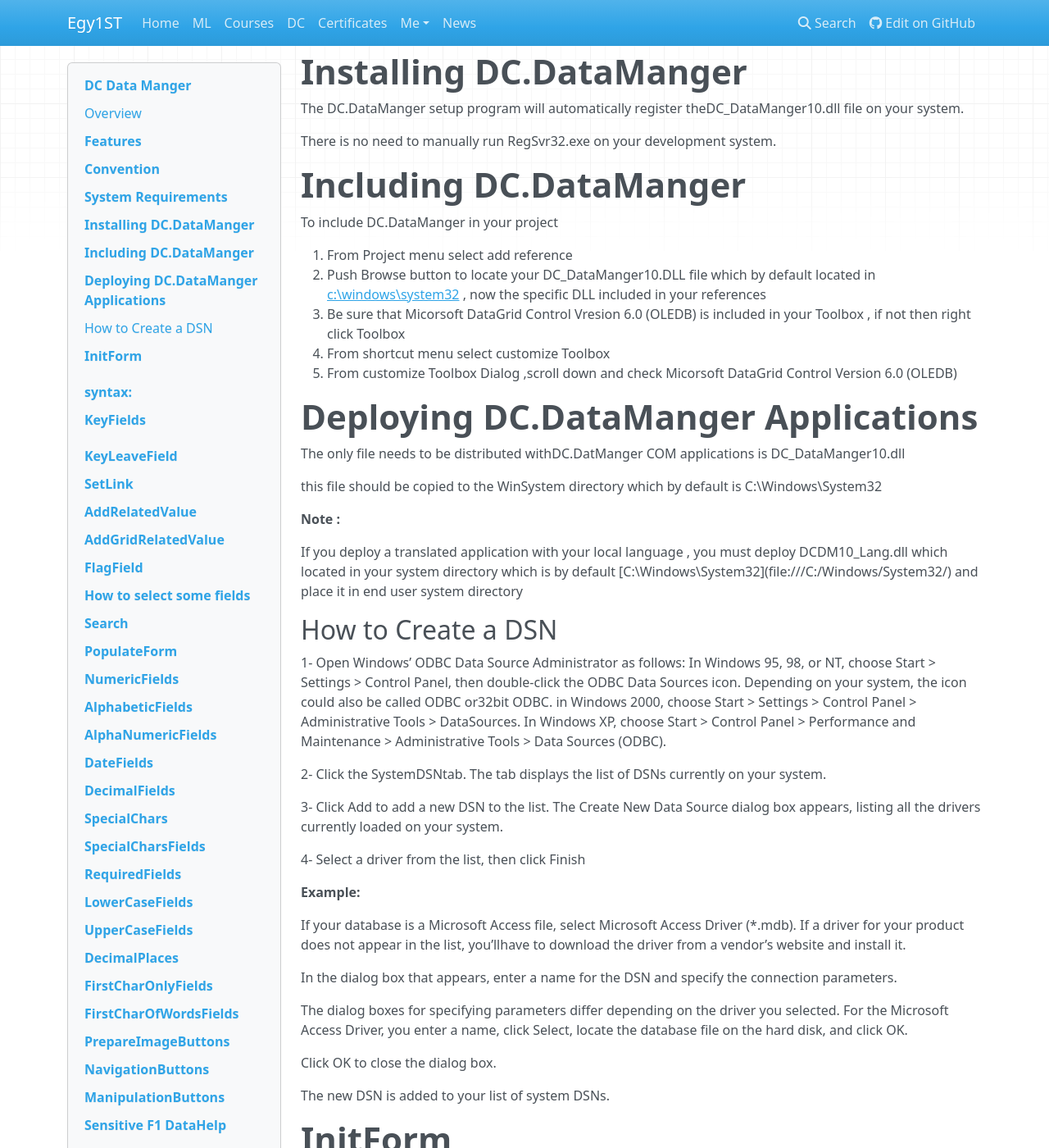
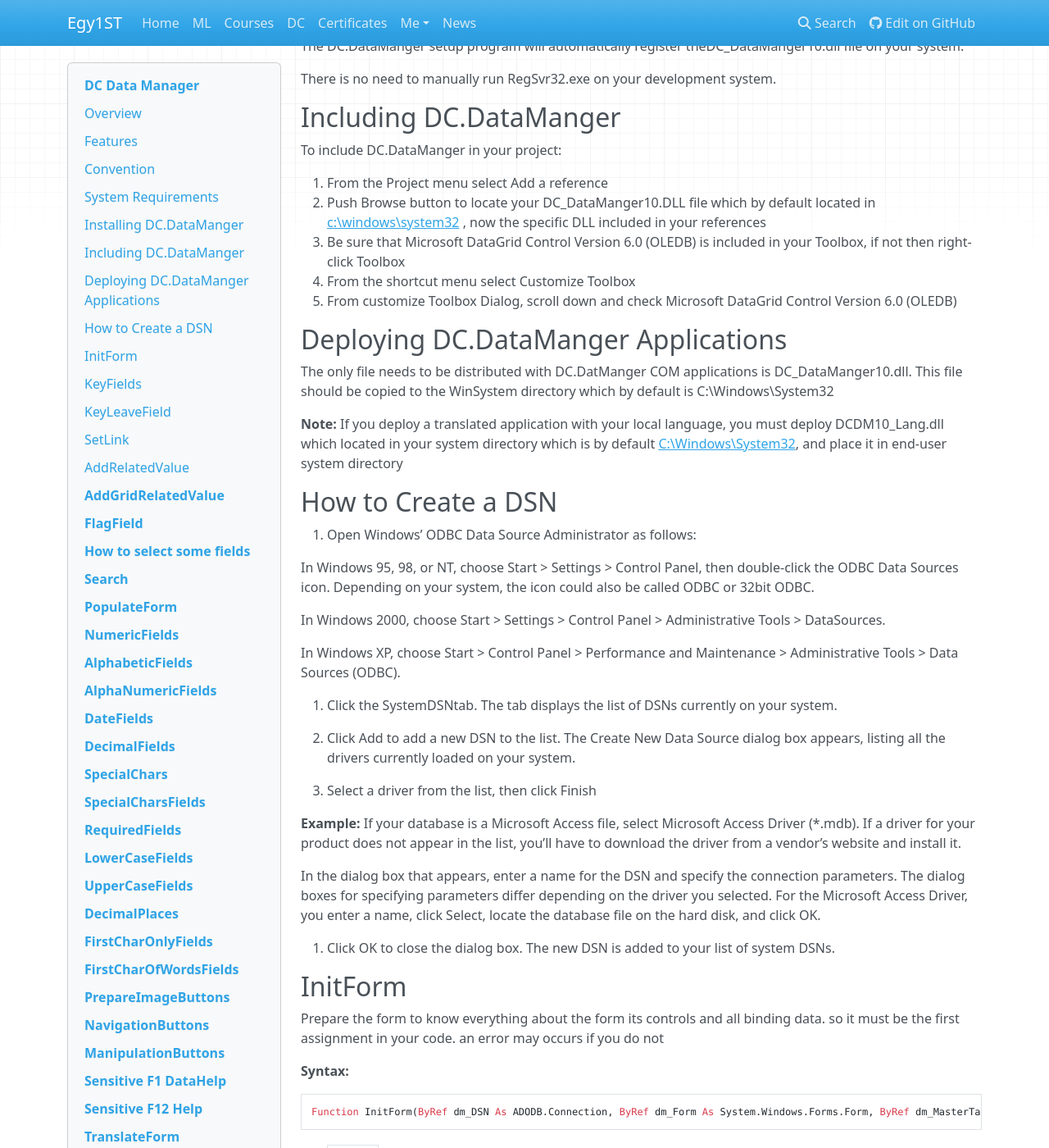
Before and after one commit to egy1st/zerobytes-mkdocs, an MkDocs documentation site: the page built from docs/dc/data-manager/index.md, in a window 1280 px wide and 1400 px high, scrolled down 2022 px. Shown: the whole window at 82% size. Built offline with MkDocs 1.6.1, drawn with Linux system fonts in a browser that asks for light colours; nearby versions of some CDN libraries; some of the changed text lies outside the part shown.

Commit message:
Update index.md

````diff
--- a/docs/dc/data-manager/index.md
+++ b/docs/dc/data-manager/index.md
@@ -1,41 +1,41 @@
-DC Data Manger
-=================
+# DC Data Manager
 
-Overview
----------
+## Overview
 
-DC.DataManger is a high-performance COM-based environments such as Visual Basic, Visual C++ , it is only 80 KB DLL , so enjoy speed performance.
+DC.DataManger is a high-performance COM-based environment such as Visual Basic, and Visual C++, It is only 80 KB DLL, so enjoy speed performance.
 
-DC.DataManger class has all the magic ,imaginary and incredible features you can find any where in the market.
+DC.DataManger class has all the magic, imaginary, and incredible features you can find anywhere in the market.
 
 DC.DataManger is an enhanced class that handles all aspects required with a data form (including single form and master-details form).
 
-DC.DataManger class handles all the events required that you rarely need few lines of additional programming code.
+DC.DataManger class handles all the events required and you rarely need a few lines of additional programming code.
 
-DC.DataManger class is the best decision for software companieswhich needs programming on no time or companies depends on novice programmers .
+DC.DataManger class is the best decision for software companies that need programming in no time or companies that depend on novice programmers.
 
-EgyFirst has done a lot of work for you. You define few methods and properties of DC.DataManger classand wedo the rest.
+EgyFirst has done a lot of work for you. You define a few methods and properties of DC.DataManger classand wedo the rest.
 
-# **Features**
-Few Lines to add in your Form\_Load event and you will get full control over your form and all included (TextBox - Lables-Buttons-Grid-Recordset) and all related events (Leave-paint-Keypress-AfterColEdit-OnAddNew-Click-MouseEnter-MouseLeave-MouseDown-Enter)
+## Features
 
-**You can:**
+Few Lines to add in your Form_Load event and you will get full control over your form and all included (TextBox - Lables-Buttons-Grid-Recordset) and all related events (Leave-paint-Keypress-AfterColEdit-OnAddNew-Click-MouseEnter-MouseLeave-MouseDown-Enter)
 
-- Navigate first ,previous , next and last
-- Add new records ,edit it ,save it , or delete it
-- Retrieve related names to your fields code
-- Trigger sensitive DataHelp to select fromby pressing F1
+You can:
+
+- Navigate first ,previous, next, and last
+- Add new records,edit it , save it , or delete it
+- Retrieve related names to your field code
+- Trigger sensitive DataHelp to select from pressing F1
 - Trigger sensitive Help by pressing F12
-- Validate your entry by restrict it to predefined type(Numeric-Alphabetic-AlphaNumeric-Date-Decimal) or to your defined characters
+- Validate your entry by restricting it to a predefined type(Numeric-Alphabetic-AlphaNumeric-Date-Decimal) or to your defined characters
 - Notify you with red forecolor if your entry is not proper
-- Format data by define decimal places for numeric entry , or define letter case for charactes entry
+- Format data by defining decimal places for numeric entry, or defining letter case for character entry
 - Change button image according to mouse movement or focus change
-- Support MultiLanguage Application , by populate form labels with predefined translation automatically
-- Support Eastern Language , we support right to left application by changing alignment to right and orientation by flip form horizontally 180
-- Enable you navigate through controls with Return key as with tab key
+- Support MultiLanguage Application , by populating form labels with predefined translation automatically
+- Support Eastern Language, we support right-left application by changing alignment to right and orientation by flipping form horizontally 180
+- Enable you to navigate through controls with the Return key as with the tab key
 
 **Example:**
 
+```
 dm.[InitForm](#chmtopic10)(CN, Me, oMaster, AxDataGrid1, oDetails)
 
 dm.[PrepareImageButtons](#chmtopic33)(aImage, "C:\DataManage\Icons\", False)
@@ -61,187 +61,175 @@
 dm.[DateFields](#chmtopic23)("OrderDate")
 
 dm.[PopulateForm](#chmtopic19)(Me, oMaster, AxDataGrid1, oDetails)
+```
 
-after this few lines you will get full automated controling on your form without any additional code to write , it is incredible !
+after these few lines, you will get full automated control on your form without any additional code to write, it is incredible!
 
 
-# **Convention**
+## Convention
 
-There are Two Rules you must know about DC.DataManger
+There are two Rules you must know about DC.DataManger
 
-1. Textbox Controls which located in your data form must have the same names as their Fields names in related table and Columns Controls which involved in your datagrid must have the same names as their Fields names in related table for details
-1. Textbox Controls which located in your data form and not have related Field in related table must begin with "x" or "X" character , you can not name related Textbox Control with "X" or "x" prefix
+1. Textbox Controls which are located in your data form must have the same names as their field names in the related table and Columns Controls which are involved in your datagrid must have the same names as their field names in the related table for details
+2. Textbox Controls located in your data form and not have related Fields in the related table must begin with "x" or "X" character, you can not name related Textbox Controls with "X" or "x" prefix
+
+## System Requirements
+
+DC.DataMangerruns as a COM class for Developing with Visual Basic.Net under Microsoft Windows 98/NT/ 2000 or Windows XP.
+
+## Installing DC.DataManger
+
+The DC.DataManger setup program will automatically register theDC_DataManger10.dll file on your system.
+
+There is no need to manually run RegSvr32.exe on your development system.
+
+## Including DC.DataManger
+
+To include DC.DataManger in your project:
+
+1. From the Project menu select Add a reference
+2. Push Browse button to locate your DC_DataManger10.DLL file which by default located in [c:\windows\system32](file:///c:/windows/system32) , now the specific DLL included in your references
+3. Be sure that Microsoft DataGrid Control Version 6.0 (OLEDB) is included in your Toolbox, if not then right-click Toolbox
+4. From the shortcut menu select Customize Toolbox
+5. From customize Toolbox Dialog, scroll down and check Microsoft DataGrid Control Version 6.0 (OLEDB)
 
 
+## Deploying DC.DataManger Applications
+
+The only file needs to be distributed with DC.DatManger COM applications is DC_DataManger10.dll. This file should be copied to the WinSystem directory which by default is C:\Windows\System32
+
+**Note:** If you deploy a translated application with your local language, you must deploy DCDM10_Lang.dll which located in your system directory which is by default [C:\Windows\System32](file:///C:/Windows/System32/), and place it in end-user system directory
+
+## How to Create a DSN
+
+1. Open Windows’ ODBC Data Source Administrator as follows:
+
+   In Windows 95, 98, or NT, choose Start > Settings > Control Panel, then double-click the ODBC Data Sources icon. Depending on your system, the icon could also be called ODBC or 32bit ODBC.
+
+   In Windows 2000, choose Start > Settings > Control Panel > Administrative Tools > DataSources.
+
+   In Windows XP, choose Start > Control Panel > Performance and Maintenance > Administrative Tools > Data Sources (ODBC).
 
 
-# **System Requirements**
-DC.DataMangerruns as a COM class for Developing with Visual Basic.Net underMicrosoft Windows 98/NT/ 2000 or Windows XP.
-# **Installing DC.DataManger**
-The DC.DataManger setup program will automatically register theDC\_DataManger10.dll file on your system.
+2. Click the SystemDSNtab. The tab displays the list of DSNs currently on your system.
 
-There is no need to manually run RegSvr32.exe on your development system.
-# **Including DC.DataManger**
+3. Click Add to add a new DSN to the list. The Create New Data Source dialog box appears, listing all the drivers currently loaded on your system.
 
-To include DC.DataManger in your project
+4. Select a driver from the list, then click Finish
 
-1. From Project menu select add reference
-1. Push Browse button to locate your DC\_DataManger10.DLL file which by default located in [c:\windows\system32](file:///c:/windows/system32) , now the specific DLL included in your references
-1. Be sure that Micorsoft DataGrid Control Vresion 6.0 (OLEDB) is included in your Toolbox , if not then right click Toolbox
-1. From shortcut menu select customize Toolbox
-1. From customize Toolbox Dialog ,scroll down and check Micorsoft DataGrid Control Version 6.0 (OLEDB)
+   **Example:** If your database is a Microsoft Access file, select Microsoft Access Driver (\*.mdb). If a driver for your product does not appear in the list, you’ll have to download the driver from a vendor’s website and install it.
 
+   In the dialog box that appears, enter a name for the DSN and specify the connection parameters. The dialog boxes for specifying parameters differ depending on the driver you selected. For the Microsoft Access Driver, you enter a name, click Select, locate the database file on the hard disk, and click OK.
 
-# **Deploying DC.DataManger Applications**
-The only file needs to be distributed withDC.DatManger COM applications is DC\_DataManger10.dll
+5. Click OK to close the dialog box. The new DSN is added to your list of system DSNs.
 
-this file should be copied to the WinSystem directory which by default is C:\Windows\System32
+## InitForm
 
-**Note :**
+Prepare the form to know everything about the form its controls and all binding data. so it must be the first assignment in your code. an error may occurs if you do not
 
-If you deploy a translated application with your local language , you must deploy DCDM10\_Lang.dll which located in your system directory which is by default [C:\Windows\System32\](file:///C:/Windows/System32/) and place it in end user system directory
-## **How to Create a DSN**
+**Syntax:**
 
-1- Open Windows’ ODBC Data Source Administrator as follows:
-In Windows 95, 98, or NT, choose Start > Settings > Control Panel, then double-click the ODBC Data
-Sources icon. Depending on your system, the icon could also be called ODBC or32bit ODBC.
-in Windows 2000, choose Start > Settings > Control Panel > Administrative Tools > DataSources.
-In Windows XP, choose Start > Control Panel > Performance and Maintenance > Administrative Tools >
-Data Sources (ODBC).
+```
+Function InitForm(ByRef dm_DSN As ADODB.Connection, ByRef dm_Form As System.Windows.Forms.Form, ByRef dm_MasterTable As ADODB.Recordset, Optional ByRef dm_Grid As AxMSDataGridLib.AxDataGrid = Nothing, Optional ByRef dm_DetailTable As ADODB.Recordset = Nothing)
+```
 
-
-2- Click the SystemDSNtab.
-The tab displays the list of DSNs currently on your system.
-
-3- Click Add to add a new DSN to the list.
-The Create New Data Source dialog box appears, listing all the drivers currently loaded on your system.
-
-4- Select a driver from the list, then click Finish
+- `dm_DSN` is a reference to your DSN connection
+- `dm_Form` is a reference to your form which passed as the 'Me' keyword
+- `dm_MasterTable` is a reference to your Master Recordset
+- Optional `dm_Grid` (if your form has a grid) is a reference to your grid
+- Optional `dm_DetailTable` (if your form has a grid) is a reference to your Details Recordset
 
 **Example:**
 
-If your database is a Microsoft Access file, select Microsoft Access Driver (\*.mdb). If a driver for your product does not appear in the list, you’llhave to download the driver from a vendor’s website and install it.
-
-In the dialog box that appears, enter a name for the DSN and specify the connection parameters.
-
-The dialog boxes for specifying parameters differ depending on the driver you selected. For the Microsoft Access Driver, you enter a name, click Select, locate the database file on the hard disk, and click OK.
-
-Click OK to close the dialog box.
-
-The new DSN is added to your list of system DSNs.
-
-
-# **InitForm**
-#
-Prepare form to know every thing about the form and its controls and all binding data . so it must be the first assignment in your code . an errors may occurs if you do not
-# **syntax:**
-Function InitForm(ByRef dm\_DSN As ADODB.Connection, ByRef dm\_Form As System.Windows.Forms.Form, ByRef dm\_MasterTable As ADODB.Recordset, Optional ByRef dm\_Grid As AxMSDataGridLib.AxDataGrid = Nothing, Optional ByRef dm\_DetailTable As ADODB.Recordset = Nothing)
-
-dm\_DSN is a reference to your DSN connection
-
-dm\_Form is a reference to your form which passed as 'Me' keyword
-
-dm\_MasterTable is a reference to your Master Recordset
-
-Optional dm\_Grid (if your form has a grid) is a reference to your grid
-
-Optional dm\_DetailTable (if your form has a grid) is a reference to your Details Recordset
-
-**Example:**
-
+```
 Dim oMaster As New ADODB.Recordset()
 
 Dim oDetails As New ADODB.Recordset()
 
 Dim DM As New DataManger()
 
-Private Sub TestForm\_Load(ByVal eventSender As System.Object, ByVal eventArgs As System.EventArgs) Handles MyBase.Load
+Private Sub TestForm_Load(ByVal eventSender As System.Object, ByVal eventArgs As System.EventArgs) Handles MyBase.Load
 
-CN.Open("DSN=NorthWind")
+  CN.Open("DSN=NorthWind")
 
-oMaster.Open("Orders", CN, oMaster.CursorType.adOpenKeyset, oMaster.LockType.adLockOptimistic)
+  oMaster.Open("Orders", CN, oMaster.CursorType.adOpenKeyset, oMaster.LockType.adLockOptimistic)
 
-oDetails.Open("OrderDetails", CN, oDetails.CursorType.adOpenKeyset, oDetails.LockType.adLockOptimistic)
+  oDetails.Open("OrderDetails", CN, oDetails.CursorType.adOpenKeyset, oDetails.LockType.adLockOptimistic)
 
-DM.InitForm(CN, Me, oMaster, AxDataGrid1, oDetails)
+  DM.InitForm(CN, Me, oMaster, AxDataGrid1, oDetails)
 
 End Sub
-# **KeyFields**
-#
-it assigns the fields in your Recordset which not allowed to duplicate
+```
+
+## KeyFields
+
+It assigns the fields in your Recordset which not allowed to duplicate
 
 **Syntax:**
 
-Function KeyFields(ByVal str\_KeyFields As String)
+`Function KeyFields(ByVal str_KeyFields As String)`
 
 **Note:**
 
-multi fields can concatenated by plus sign '+'
+multi fields can concatenated by the plus sign '+'
 
 **Example:**
 
-DM.KeyFields("Flag+OrderId")
-# **KeyLeaveField**
+`DM.KeyFields("Flag+OrderId")`
 
-it assigns the fields in your Recordset which will retieve new data when focus chang away from it
+## KeyLeaveField
+
+It assigns the fields in your Recordset which will receive new data when the focus changes away from it
 
 **Syntax:**
 
-Function KeyLeaveField(ByRef dm\_MasterTable As ADODB.Recordset, ByVal str\_KeyLeaveField As String, Optional ByVal n\_ZeroPad As Byte = 0)
-
-![](images/Aspose.Words.fb769b29-ee01-46e2-9d7b-c0f6031e42e7.002.png)
+`Function KeyLeaveField(ByRef dm_MasterTable As ADODB.Recordset, ByVal str_KeyLeaveField As String, Optional ByVal n_ZeroPad As Byte = 0)`
 
 **Note:**
 
-n\_ZeroPad parameter padding data with "0" character
-
-this mean that '34' with n\_ZeroPad is 4 will be '0034'
-
-this is useful for indexing and searching purposes if you want , remember that is an optional parameter
+`n_ZeroPad` parameter padding data with "0" character. This means that '34' with `n_ZeroPad` is 4 will be '0034'. This is useful for indexing and searching purposes if you want, remember that is an optional parameter
 
 **Example:**
 
-DM.KeyLeaveField(oMaster, "OrderId", 5)
-# **SetLink**
+`DM.KeyLeaveField(oMaster, "OrderId", 5)`
+
+## SetLink
+
 It assigns the fields in your Master Recordset which are linked to related fields inDetails Recordset
 
 **Syntax:**
 
-Function Sub SetLink(ByVal str\_MasterFields As String, ByVal str\_DetailFields As String)
+`Function Sub SetLink(ByVal str_MasterFields As String, ByVal str_DetailFields As String)`
 
 **Note:**
 
-**multi fields can concatenated by plus sign '+'**
+multi fields can concatenated by the plus sign '+'
 
 **Example:**
 
-DM.SetLink("Flag+OrderId", "Flag+OrderId")
+`DM.SetLink("Flag+OrderId", "Flag+OrderId")`
 
+## AddRelatedValue
 
-# **AddRelatedValue**
-Retrieve the related value to your field code
-
-assume you save Cust\_Code in your master recordset
-
-when you retrieve data you also want to get Cust\_Name form Customers table . AddRelatedValue Function do that for you easily
-
-![](images/Aspose.Words.fb769b29-ee01-46e2-9d7b-c0f6031e42e7.002.png)
+Retrieve the related value to your field code. Assume you save Cust_Code in your master recordset. When you retrieve data you also want to get Cust_Name from the Customers table. AddRelatedValue Function does that for you easily.
 
 **Syntax:**
 
-Function AddRelatedValue(ByRef str\_Table As String, ByVal str\_Key As String, ByVal str\_Control As String, ByVal str\_RetValue As String, ByVal str\_RetControl As String, Optional ByVal n\_ZeroPad As Byte = 0)
+```
+Function AddRelatedValue(ByRef str_Table As String, ByVal str_Key As String, ByVal str_Control As String, ByVal str_RetValue As String, ByVal str_RetControl As String, Optional ByVal n_ZeroPad As Byte = 0)
+```
 
 **Note:**
 
-n\_ZeroPad parameter padding data with "0" character
+`n_ZeroPad` parameter padding data with "0" character. This means that '34' with `n_ZeroPad` is 4 will be '0034'. This is useful for indexing and searching purposes if you want, remember that is an optional parameter
 
-this mean that '34' with n\_ZeroPad is 4 will be '0034'
-
-this is useful for indexing and searching purposes if you want , remember that is an optional parameter
 
 **Example:**
 
-DM.AddRelatedValue("Customers", "CustomerID", "CustomerID", "CustomerName", "xCustomerName", 3)
+`DM.AddRelatedValue("Customers", "CustomerID", "CustomerID", "CustomerName", "xCustomerName", 3)`
+
+
+
 
 
 
````
